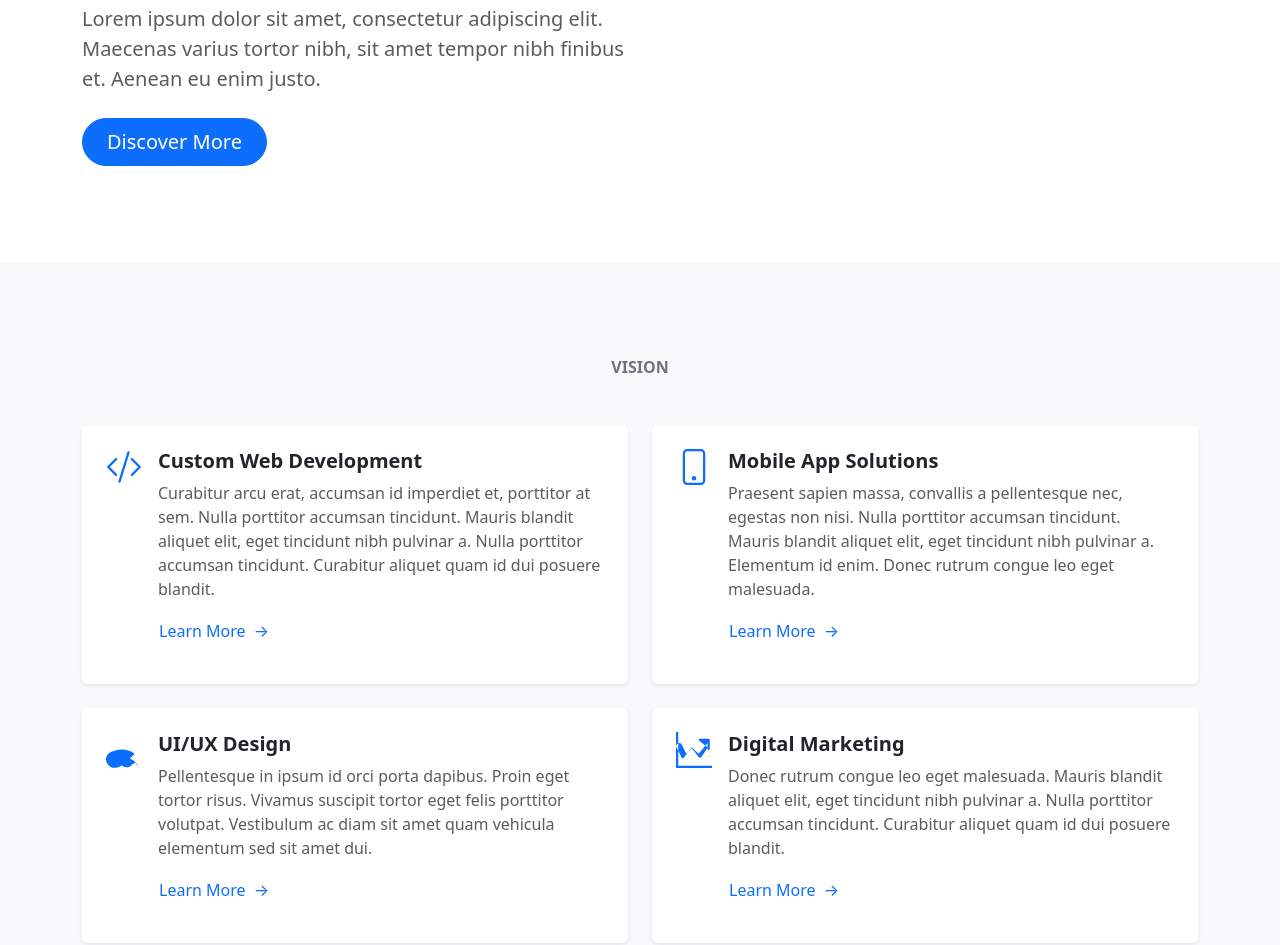
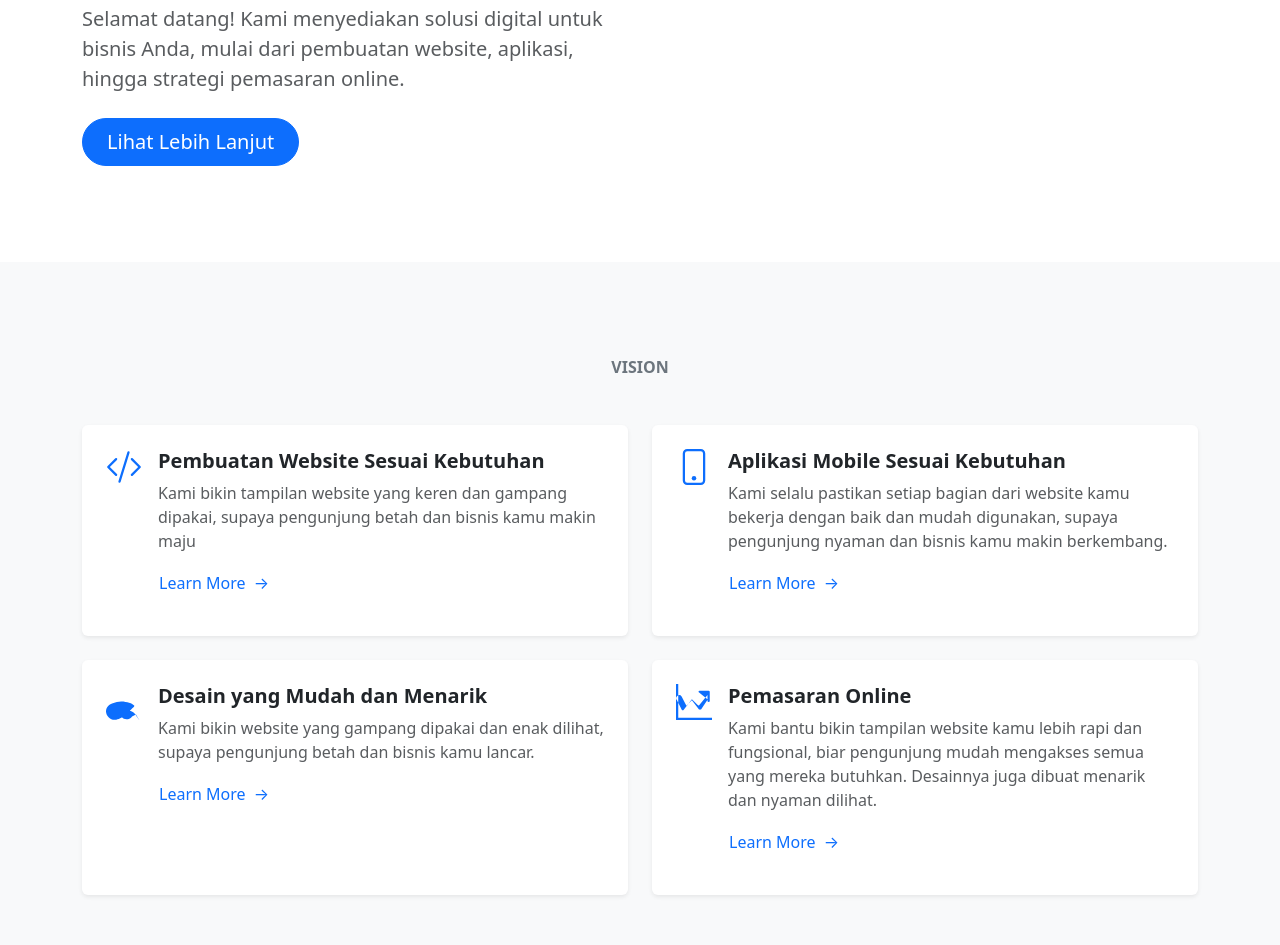
Before and after one commit to dheaarilladewi/ProjekBostrap, a plain HTML site: page index.html in a window 1280 px wide. Shown: the part 504-1449 px from the top of the page. Drawn offline with nearby package versions, Linux system fonts and the light colour scheme.

Commit message:
Update index.html

```diff
--- a/index.html
+++ b/index.html
@@ -41,9 +41,9 @@
             <div class="row align-items-center">
                 <div class="col-lg-6 mb-4 mb-lg-0">
                     <span class="badge text-primary text-uppercase fw-semibold mb-3">Innovative Solutions</span>
-                    <h1 class="display-4 fw-bold mb-4">Accelerating business growth through innovative technology</h1>
-                    <p class="lead text-muted mb-4">Lorem ipsum dolor sit amet, consectetur adipiscing elit. Maecenas varius tortor nibh, sit amet tempor nibh finibus et. Aenean eu enim justo.</p>
-                    <a href="#" class="btn btn-primary btn-lg rounded-pill px-4">Discover More</a>
+                    <h1 class="display-4 fw-bold mb-4">Mempercepat pertumbuhan bisnis melalui teknologi inovatif </h1>
+                    <p class="lead text-muted mb-4">Selamat datang! Kami menyediakan solusi digital untuk bisnis Anda, mulai dari pembuatan website, aplikasi, hingga strategi pemasaran online.</p>
+                    <a href="#" class="btn btn-primary btn-lg rounded-pill px-4">Lihat Lebih Lanjut</a>
                 </div>
                 <div class="col-lg-6 text-center">
                     <img src="img/bisnis.jpg" class="img-fluid rounded-3 shadow-sm" alt="Business Growth Illustration">
@@ -65,8 +65,8 @@
                                 </svg>
                             </div>
                             <div>
-                                <h5 class="card-title fw-bold">Custom Web Development</h5>
-                                <p class="card-text text-muted">Curabitur arcu erat, accumsan id imperdiet et, porttitor at sem. Nulla porttitor accumsan tincidunt. Mauris blandit aliquet elit, eget tincidunt nibh pulvinar a. Nulla porttitor accumsan tincidunt. Curabitur aliquet quam id dui posuere blandit.</p>
+                                <h5 class="card-title fw-bold">Pembuatan Website Sesuai Kebutuhan</h5>
+                                <p class="card-text text-muted">Kami bikin tampilan website yang keren dan gampang dipakai, supaya pengunjung betah dan bisnis kamu makin maju</p>
                                 <a href="#" class="btn btn-link text-decoration-none p-0">Learn More <span class="ms-1">&rarr;</span></a>
                             </div>
                         </div>
@@ -82,8 +82,8 @@
                                 </svg>
                             </div>
                             <div>
-                                <h5 class="card-title fw-bold">Mobile App Solutions</h5>
-                                <p class="card-text text-muted">Praesent sapien massa, convallis a pellentesque nec, egestas non nisi. Nulla porttitor accumsan tincidunt. Mauris blandit aliquet elit, eget tincidunt nibh pulvinar a. Elementum id enim. Donec rutrum congue leo eget malesuada.</p>
+                                <h5 class="card-title fw-bold">Aplikasi Mobile Sesuai Kebutuhan</h5>
+                                <p class="card-text text-muted">Kami selalu pastikan setiap bagian dari website kamu bekerja dengan baik dan mudah digunakan, supaya pengunjung nyaman dan bisnis kamu makin berkembang.</p>
                                 <a href="#" class="btn btn-link text-decoration-none p-0">Learn More <span class="ms-1">&rarr;</span></a>
                             </div>
                         </div>
@@ -98,8 +98,8 @@
                                 </svg>
                             </div>
                             <div>
-                                <h5 class="card-title fw-bold">UI/UX Design</h5>
-                                <p class="card-text text-muted">Pellentesque in ipsum id orci porta dapibus. Proin eget tortor risus. Vivamus suscipit tortor eget felis porttitor volutpat. Vestibulum ac diam sit amet quam vehicula elementum sed sit amet dui.</p>
+                                <h5 class="card-title fw-bold">Desain yang Mudah dan Menarik</h5>
+                                <p class="card-text text-muted">Kami bikin website yang gampang dipakai dan enak dilihat, supaya pengunjung betah dan bisnis kamu lancar.</p>
                                 <a href="#" class="btn btn-link text-decoration-none p-0">Learn More <span class="ms-1">&rarr;</span></a>
                             </div>
                         </div>
@@ -114,8 +114,8 @@
                                 </svg>
                             </div>
                             <div>
-                                <h5 class="card-title fw-bold">Digital Marketing</h5>
-                                <p class="card-text text-muted">Donec rutrum congue leo eget malesuada. Mauris blandit aliquet elit, eget tincidunt nibh pulvinar a. Nulla porttitor accumsan tincidunt. Curabitur aliquet quam id dui posuere blandit.</p>
+                                <h5 class="card-title fw-bold">Pemasaran Online</h5>
+                                <p class="card-text text-muted">Kami bantu bikin tampilan website kamu lebih rapi dan fungsional, biar pengunjung mudah mengakses semua yang mereka butuhkan. Desainnya juga dibuat menarik dan nyaman dilihat.</p>
                                 <a href="#" class="btn btn-link text-decoration-none p-0">Learn More <span class="ms-1">&rarr;</span></a>
                             </div>
                         </div>
@@ -134,8 +134,8 @@
                         <img src="img/pou.jpg" class="card-img-top" alt="Modern Dashboard Interface">
                         <div class="card-body p-4">
                             <small class="text-muted text-uppercase fw-semibold mb-2 d-block">Web Design</small>
-                            <h5 class="card-title fw-bold mb-2">Modern Dashboard Interface</h5>
-                            <p class="card-text text-muted">Maecenas faucibus mollis interdum. Sed posuere consectetur est at lobortis.</p>
+                            <h5 class="card-title fw-bold mb-2">Tampilan Dashboard Kekinian                            </h5>
+                            <p class="card-text text-muted">Kami atur tampilan dan fitur supaya semuanya tertata rapi dan mudah digunakan, jadi pengguna bisa akses informasi dengan nyaman.</p>
                         </div>
                     </div>
                 </div>
@@ -144,8 +144,8 @@
                         <img src="img/pou2.jpg" class="card-img-top" alt="Creative Brand Identity">
                         <div class="card-body p-4">
                             <small class="text-muted text-uppercase fw-semibold mb-2 d-block">Graphics</small>
-                            <h5 class="card-title fw-bold mb-2">Creative Brand Identity</h5>
-                            <p class="card-text text-muted">Vestibulum id ligula porta felis euismod semper at vulputate.</p>
+                            <h5 class="card-title fw-bold mb-2">Tampilan dan Nama Brand yang Beda dari yang Lain</h5>
+                            <p class="card-text text-muted">Kami susun tampilan dengan rapi dan konsisten, supaya mudah dipahami dan enak dilihat oleh pengguna.</p>
                         </div>
                     </div>
                 </div>
```
